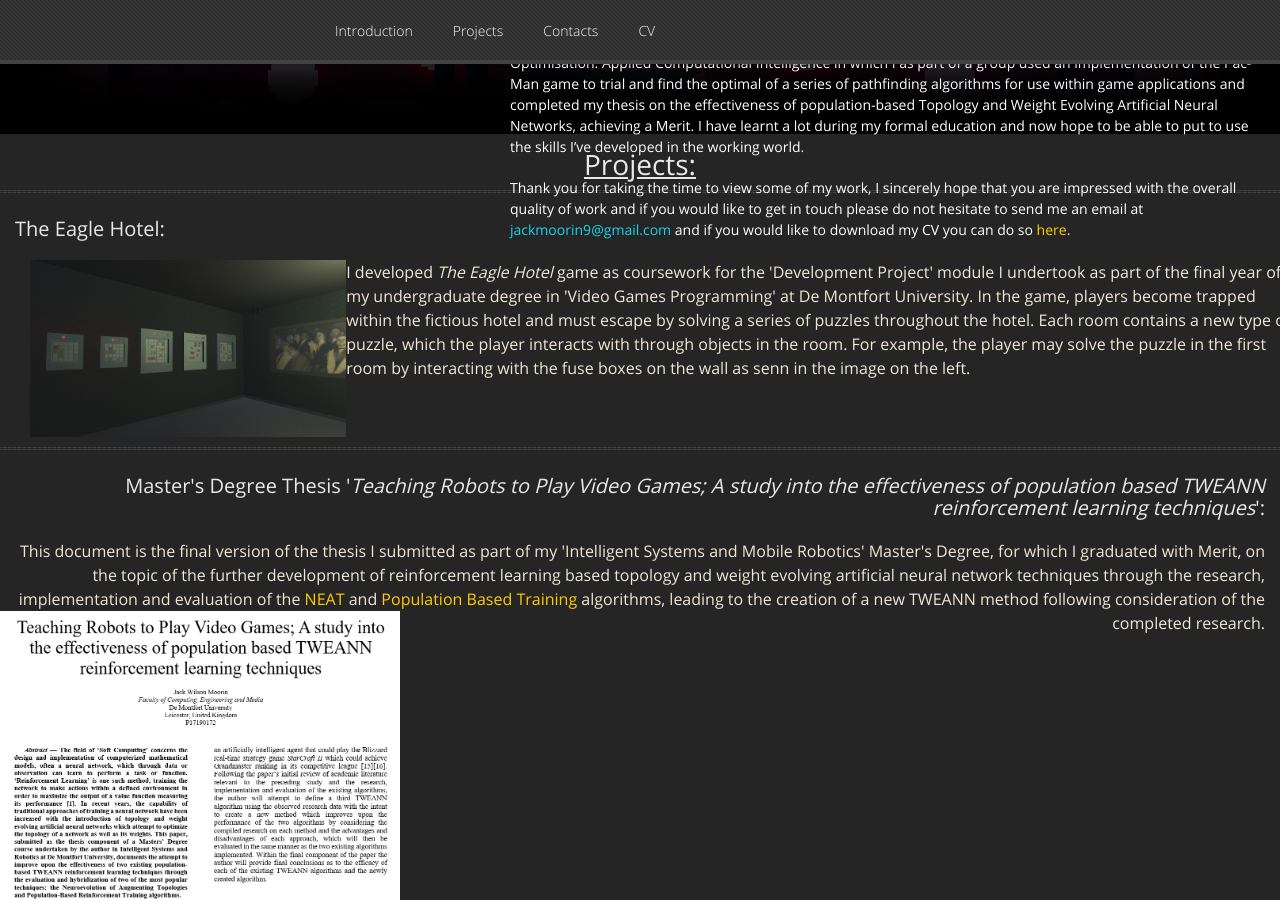
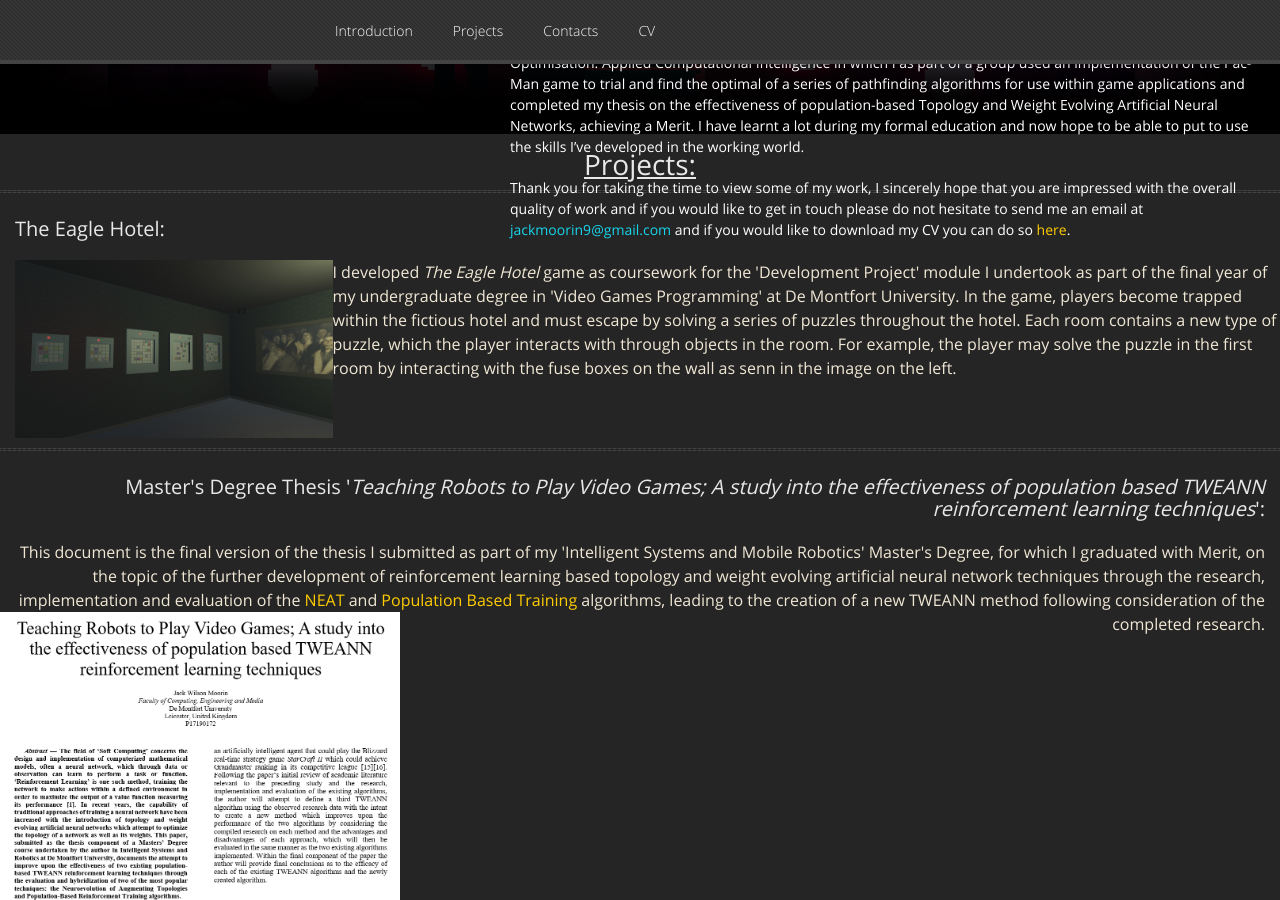
Before and after one commit to GamesProgrammingGrad2021/GamesProgrammingGrad2021.github.io, a Jekyll site: the page built from index.md, in a window 1280 px wide and 900 px high, scrolled down 973 px. Built offline with Jekyll 4.4.1, drawn with Linux system fonts in a browser that asks for light colours; nearby versions of some CDN libraries; our own code applies the rules of GitHub Pages for plain Markdown files.

Commit message:
Update default.html

```diff
--- a/_layouts/default.html
+++ b/_layouts/default.html
@@ -122,7 +122,7 @@
 			<hr>
 			<h2 style="padding-top:5px; padding-left: 15px; padding-bottom: 10px; text-align: left; font-size: 20px;">The Eagle Hotel:</h2>
 			<div style="display: flex; align-items: center; width: 100%; margin-bottom: 10px; padding-left: 15px;">
-				<div style="padding-left: 15px; font-size: 16px; text-align: left; display: block; vertical-align: middle;">
+				<div style="padding-right: 10px; font-size: 16px; text-align: left; display: block; vertical-align: middle;">
 				<a href="https://drive.google.com/drive/folders/1M-U7_-Z6gfTVbV9UdJ8VeTNpTtiWqGKn?usp=sharing"><img src="Eagle Hotel Thumbnail.png" alt="Eagle Hotel Thumbnail" style="height: 25%; width: 25%; vertical-align: middle; float: left;"></a>
 				I developed <i>The Eagle Hotel</i> game as coursework for the 'Development Project' module I undertook as part of the final year of my
 				undergraduate degree in 'Video Games Programming' at De Montfort University. In the game, players become trapped within the fictious hotel
```
